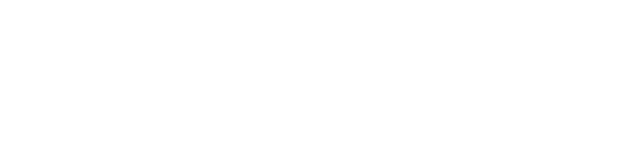
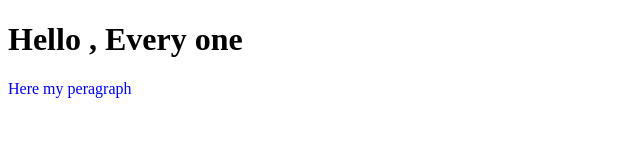
Before and after one commit to Robiul178/test1, a plain HTML site: page index.html in a window 1280 px wide. Shown: the whole page, without its empty margins (0-640 px from the left). Drawn offline with Linux system fonts and the light colour scheme.

Commit message:
style added

```diff
--- a/index.html
+++ b/index.html
@@ -5,8 +5,10 @@
     <meta http-equiv="X-UA-Compatible" content="IE=edge">
     <meta name="viewport" content="width=device-width, initial-scale=1.0">
     <title>test1</title>
+    <link rel="stylesheet" href="style.css">
 </head>
 <body>
-
+    <h1>Hello , Every one</h1>
+    <p>Here my peragraph</p>
 </body>
 </html>
--- /dev/null
+++ b/style.css
@@ -0,0 +1,3 @@
+p{
+    color: blue;
+}
```
